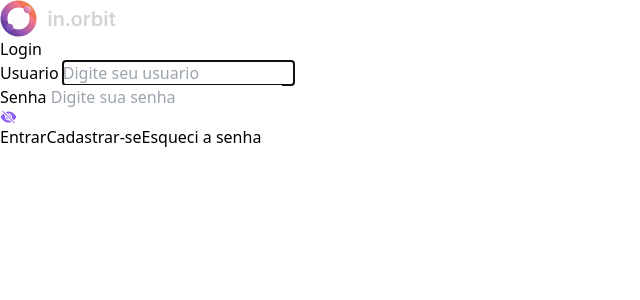
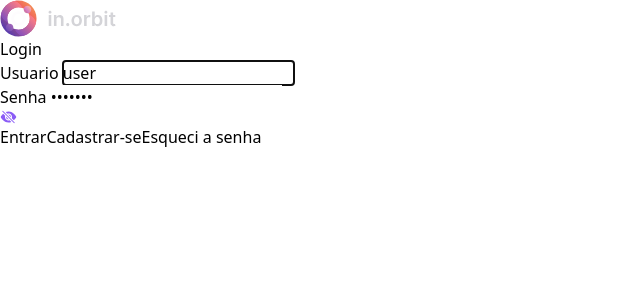
Before and after one commit to UerikSilvaCavalcante/inOrbit, a React (Vite) app in the folder web/: page / in a window 1280 px wide. Shown: the top 300 px of the page, without its empty margins (0-640 px from the left). Built offline with nearby package versions, Linux system fonts and the light colour scheme.

Commit message:
Acess user

```diff
--- a/web/src/components/login.tsx
+++ b/web/src/components/login.tsx
@@ -87,6 +87,7 @@ export function Login({
 										id="user"
 										autoFocus // Foca automaticamente neste campo
 										placeholder="Digite seu usuario"
+										value="user"
 										{...register("username")} // Registra o campo com react-hook-form
 									/>
 									{formState.errors.username && (
@@ -101,6 +102,7 @@ export function Login({
 										id="password"
 										placeholder="Digite sua senha"
 										type={showPass ? "text" : "password"}
+										value="user123"
 										{...register("password")} // Registra o campo com react-hook-form
 									/>
 									{formState.errors.password && (
```
